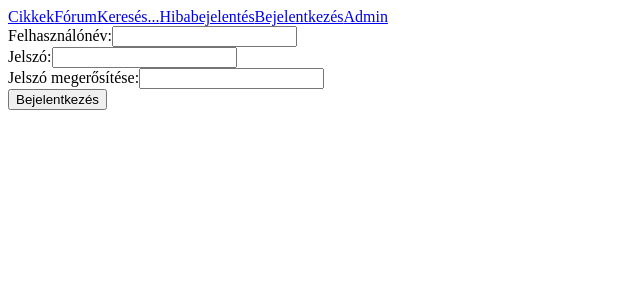
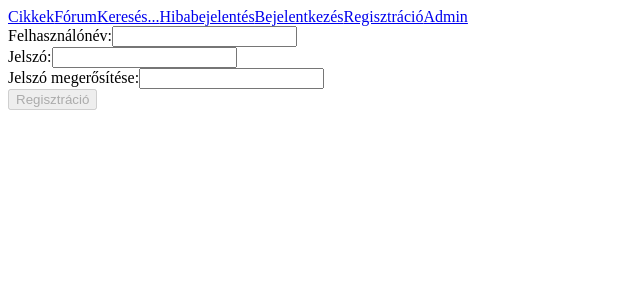
Before and after one commit to PappZsolt1/SzakdolgozatFE, an Angular app: page /registration in a window 1280 px wide. Shown: the top 300 px of the page, without its empty margins (0-640 px from the left). Built offline with nearby package versions, Linux system fonts and the light colour scheme.

Commit message:
login, reg form validation

```diff
--- a/src/app/app.component.html
+++ b/src/app/app.component.html
@@ -4,6 +4,7 @@
     <a routerLink="/search" routerLinkActive="active">Keresés...</a>
     <a routerLink="/error-report" routerLinkActive="active">Hibabejelentés</a>
     <a routerLink="/login" routerLinkActive="active">Bejelentkezés</a>
+    <a routerLink="/registration" routerLinkActive="active">Regisztráció</a>
     <a routerLink="/admin" routerLinkActive="active">Admin</a>
 </nav>
 <router-outlet></router-outlet>
--- a/src/app/login/login.component.html
+++ b/src/app/login/login.component.html
@@ -1,13 +1,12 @@
 <div *ngIf=true>
     <form (ngSubmit)="onSubmit()" #loginForm="ngForm">
         <label for="username">Felhasználónév:</label>
-        <input type="text" id="username" required><br/>
+        <input type="text" id="username" name="username" required ngModel><br/>
         <label for="password">Jelszó:</label>
-        <input type="password" id="password" required><br/>
+        <input type="password" id="password" name="password" required ngModel><br/>
         <button type="submit" [disabled]="!loginForm.form.valid">Bejelentkezés</button>
     </form>
 </div>
-form validálást megcsinálni!
 
 <div *ngIf=true>
     <button type="button">Kijelentkezés</button>
--- a/src/app/registration/registration.component.html
+++ b/src/app/registration/registration.component.html
@@ -1,9 +1,11 @@
-<form>
-    <label for="username">Felhasználónév:</label>
-    <input type="text" id="username" required><br/>
-    <label for="password1">Jelszó:</label>
-    <input type="password" id="password1" required><br/>
-    <label for="password2">Jelszó megerősítése:</label>
-    <input type="password" id="password2" required><br/>
-    <button type="submit">Bejelentkezés</button>
-</form>
+<div *ngIf=true>
+    <form (ngSubmit)="onSubmit()" #registrationForm="ngForm">
+        <label for="username">Felhasználónév:</label>
+        <input type="text" id="username" name="username" required ngModel><br/>
+        <label for="password1">Jelszó:</label>
+        <input type="password" id="password1" name="password1" required ngModel><br/>
+        <label for="password2">Jelszó megerősítése:</label>
+        <input type="password" id="password2" name="password2" required ngModel><br/>
+        <button type="submit" [disabled]="!registrationForm.form.valid">Regisztráció</button>
+    </form>
+</div>
--- a/src/app/registration/registration.component.ts
+++ b/src/app/registration/registration.component.ts
@@ -12,4 +12,5 @@ export class RegistrationComponent implements OnInit {
   ngOnInit() {
   }
 
+  onSubmit() {}
 }
```
